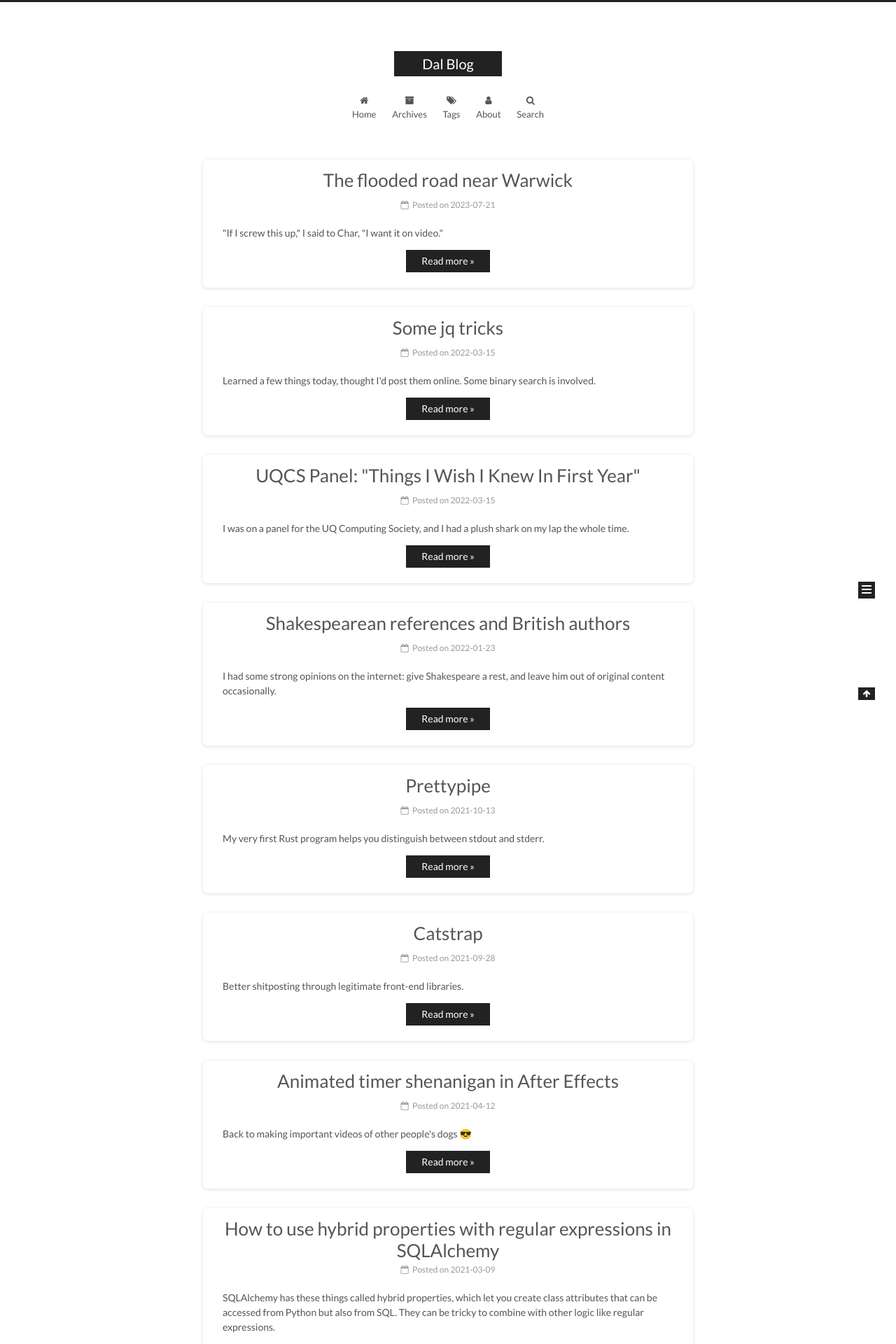
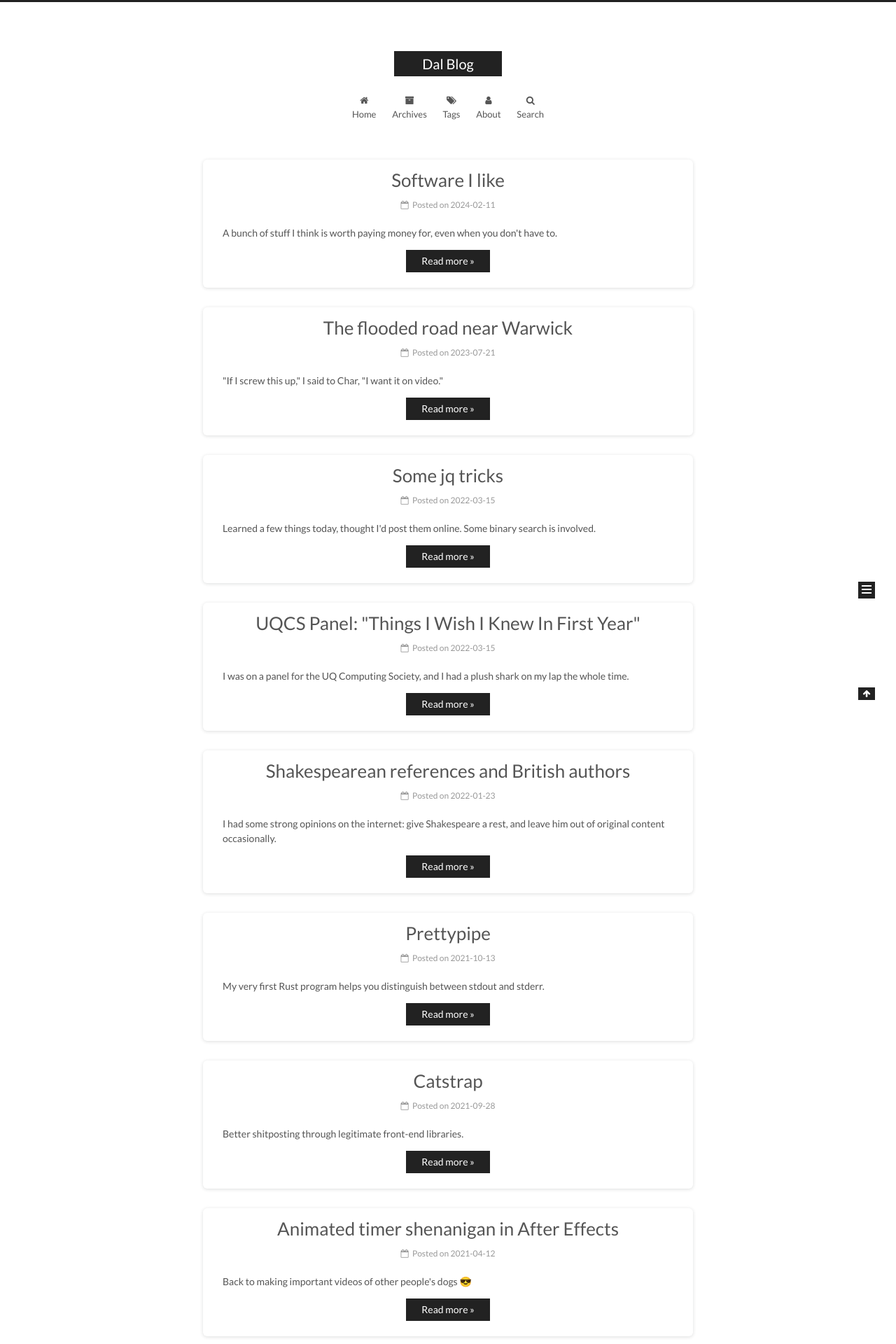
Before and after one commit to d-lord/d-lord.github.io, a Jekyll site: the page built from index.html, in a window 1280 px wide. Shown: the top 1920 px of the page at 70% size. Built offline with Jekyll 4.4.1, drawn with Linux system fonts in a browser that asks for light colours; the list of posts is cut into pages by our own code; some of the changed text lies outside the part shown.

Commit message:
Actually publish the thing

```diff
--- a/_drafts/2024-02-11-software-i-like.md
+++ b/_posts/2024-02-11-software-i-like.md
@@ -3,7 +3,7 @@ layout: post
 title:	"Software I like"
 date:	2024-02-11 00:00:00
 published: true
-excerpt: '.'
+excerpt: "A bunch of stuff I think is worth paying money for, even when you don't have to."
 tags: macos software programming
 nofancybox: true
 thumbnail: assets/images/software_i_like_hero.png
```
